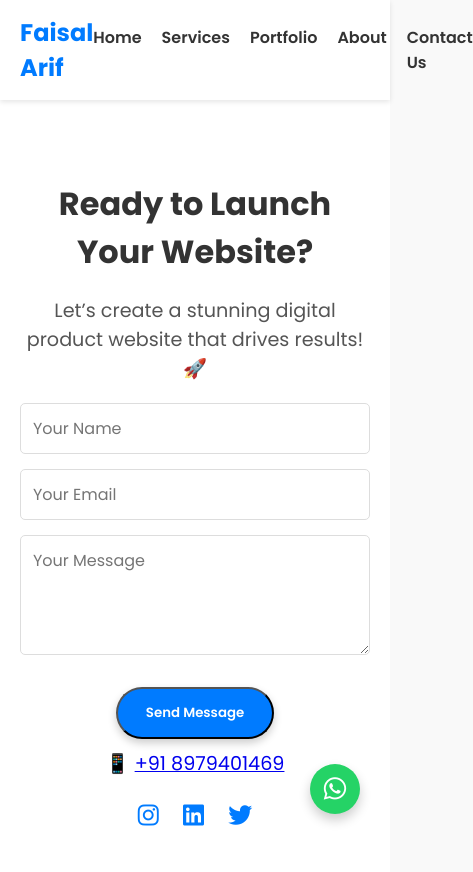
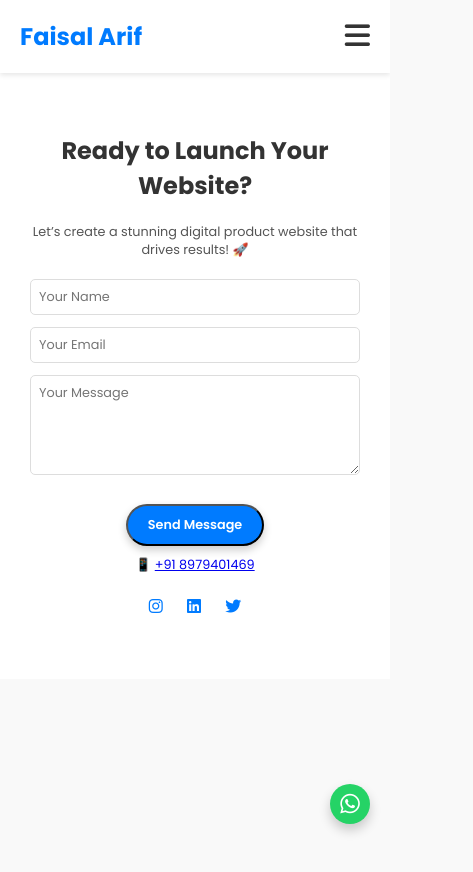
Before and after one commit to faizkhan899088-dot/growthviadigital-portfolio, a plain HTML site: page contact.html in a window 390 px wide. Shown: the whole page, 473 px wide, since content can reach past the window. After the commit the page ends 844 px from the top, so only its background shows below. Drawn offline with Linux system fonts and the light colour scheme.

Commit message:
Update contact.html

```diff
--- a/contact.html
+++ b/contact.html
@@ -61,52 +61,65 @@
             color: #007bff;
         }
 
+        /* Hamburger Menu */
+        .hamburger {
+            display: none;
+            font-size: 1.8rem;
+            cursor: pointer;
+            color: #333;
+        }
+
+        .nav-menu {
+            display: flex;
+        }
+
         /* Contact Section */
         #contact {
-            padding: 80px 20px;
+            padding: 60px 20px;
             background: #fff;
             text-align: center;
         }
 
         #contact h2 {
-            font-size: 2.5rem;
+            font-size: 2.2rem;
             margin-bottom: 20px;
         }
 
         #contact p {
-            font-size: 1.2rem;
+            font-size: 1rem;
             margin-bottom: 20px;
             color: #555;
         }
 
         .contact-form {
-            max-width: 600px;
+            max-width: 500px;
             margin: 0 auto;
         }
 
         .contact-form input,
         .contact-form textarea {
             width: 100%;
-            padding: 12px;
-            margin-bottom: 15px;
+            padding: 10px;
+            margin-bottom: 12px;
             border: 1px solid #ddd;
             border-radius: 5px;
-            font-size: 1rem;
+            font-size: 0.9rem;
         }
 
         .contact-form textarea {
-            height: 120px;
+            height: 100px;
         }
 
         .btn {
             display: inline-block;
-            padding: 14px 28px;
+            padding: 12px 24px;
             background: #007bff;
             color: #fff;
             text-decoration: none;
             border-radius: 30px;
             margin: 10px;
             font-weight: 600;
+            font-size: 0.9rem;
             box-shadow: 0 4px 8px rgba(0, 0, 0, 0.2);
             transition: all 0.3s ease;
         }
@@ -123,7 +136,7 @@
 
         .social-icons a {
             color: #007bff;
-            font-size: 1.5rem;
+            font-size: 1.4rem;
             margin: 0 10px;
             transition: color 0.3s ease;
         }
@@ -135,16 +148,16 @@
         /* Sticky WhatsApp Button */
         .whatsapp-btn {
             position: fixed;
-            bottom: 30px;
-            right: 30px;
+            bottom: 20px;
+            right: 20px;
             background: #25D366;
             color: #fff;
-            width: 60px;
-            height: 60px;
+            width: 50px;
+            height: 50px;
             border-radius: 50%;
             box-shadow: 0 6px 12px rgba(0, 0, 0, 0.2);
             text-decoration: none;
-            font-size: 2rem;
+            font-size: 1.6rem;
             display: flex;
             align-items: center;
             justify-content: center;
@@ -170,14 +183,76 @@
 
         /* Responsive Design */
         @media (max-width: 768px) {
+            .hamburger {
+                display: block;
+            }
+
+            .nav-menu {
+                display: none;
+                position: absolute;
+                top: 60px;
+                left: 0;
+                right: 0;
+                background: #fff;
+                flex-direction: column;
+                padding: 20px;
+                box-shadow: 0 2px 5px rgba(0, 0, 0, 0.1);
+            }
+
+            .nav-menu.active {
+                display: flex;
+            }
+
+            nav ul li {
+                margin: 10px 0;
+            }
+
             #contact h2 {
-                font-size: 2rem;
+                font-size: 1.8rem;
+            }
+
+            #contact p {
+                font-size: 0.9rem;
+            }
+
+            .contact-form {
+                max-width: 100%;
+                padding: 0 10px;
+            }
+
+            .contact-form input,
+            .contact-form textarea {
+                font-size: 0.8rem;
+                padding: 8px;
+            }
+
+            .social-icons a {
+                font-size: 1.2rem;
+            }
+
+            .btn {
+                padding: 10px 20px;
+                font-size: 0.8rem;
+            }
+        }
+
+        @media (max-width: 480px) {
+            #contact h2 {
+                font-size: 1.5rem;
+            }
+
+            #contact p {
+                font-size: 0.8rem;
+            }
+
+            .social-icons a {
+                font-size: 1rem;
             }
 
             .whatsapp-btn {
-                width: 50px;
-                height: 50px;
-                font-size: 1.6rem;
+                width: 40px;
+                height: 40px;
+                font-size: 1.4rem;
             }
         }
     </style>
@@ -187,7 +262,8 @@
     <header>
         <div class="nav-container">
             <div class="logo">Faisal Arif</div>
-            <nav>
+            <div class="hamburger"><i class="fas fa-bars"></i></div>
+            <nav class="nav-menu">
                 <ul>
                     <li><a href="index.html">Home</a></li>
                     <li><a href="services.html">Services</a></li>
@@ -232,6 +308,14 @@
             }, { threshold: 0.1 });
 
             sections.forEach(section => observer.observe(section));
+
+            // Hamburger Menu Toggle
+            const hamburger = document.querySelector('.hamburger');
+            const navMenu = document.querySelector('.nav-menu');
+
+            hamburger.addEventListener('click', () => {
+                navMenu.classList.toggle('active');
+            });
         });
     </script>
 </body>
```
